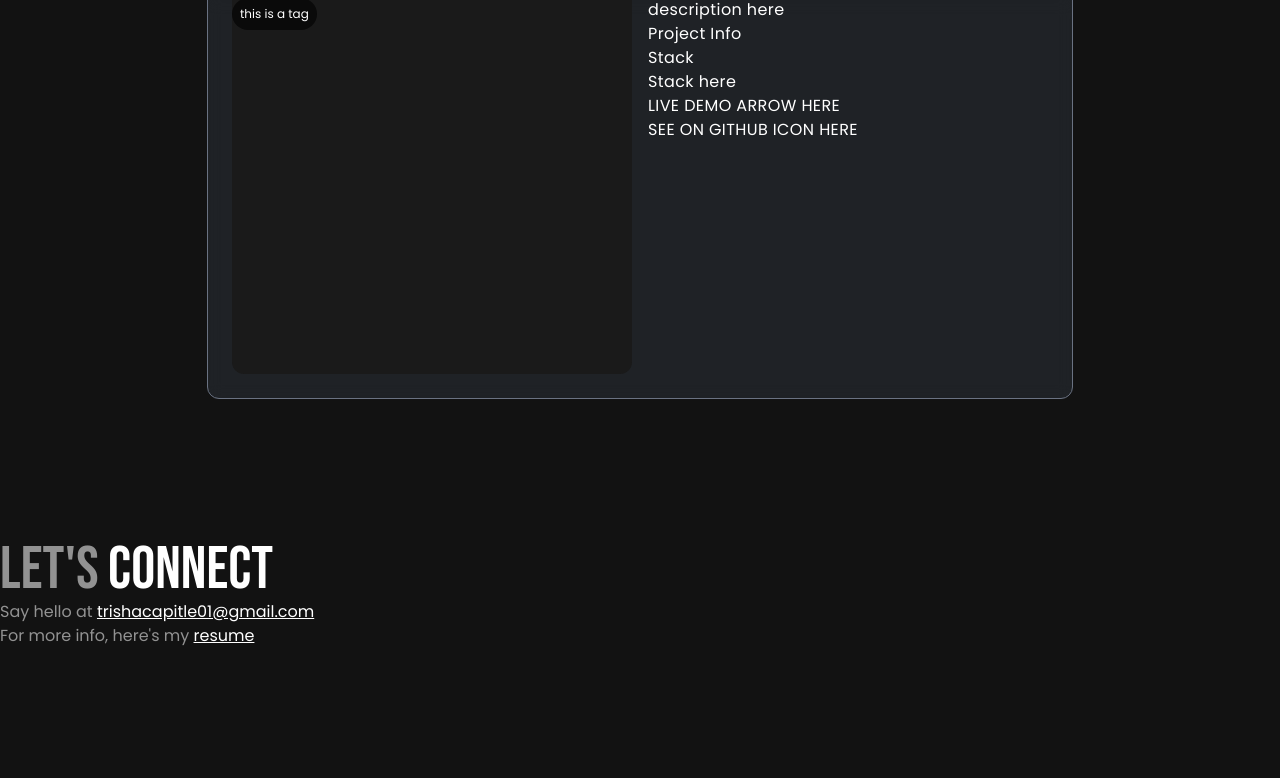
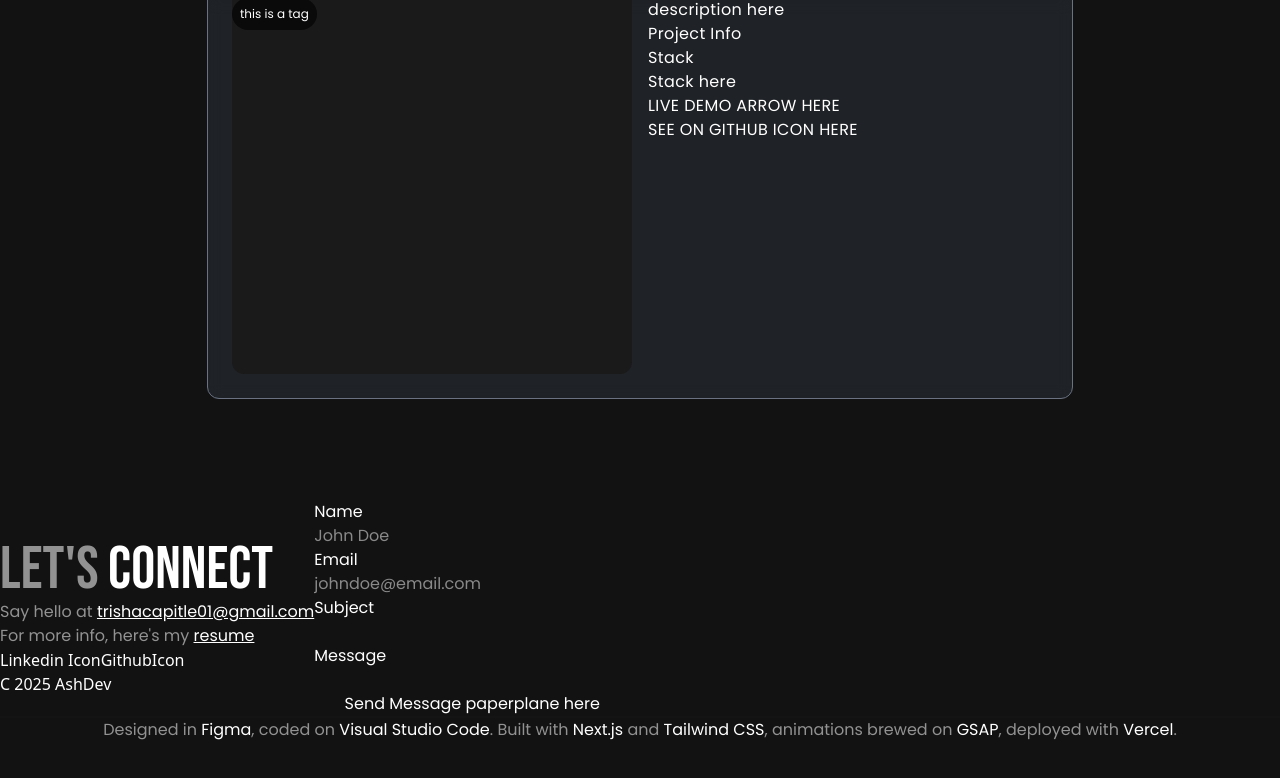
Before and after one commit to trishacapitle/portfolio, a Next.js app: page / in a window 1280 px wide. Shown: the part 1964-2742 px from the top of the page. Built offline with nearby package versions, Linux system fonts and the light colour scheme.

Commit message:
feat: initial Contact component layout and styling

```diff
--- a/components/Contact.tsx
+++ b/components/Contact.tsx
@@ -2,23 +2,50 @@ import React from "react";
 
 const Contact = () => {
   return (
-		<div className="flex h-screen w-full">
-			<div className="font-primary text-white mt-10">
-				<div className="text-6xl">
+    <div className="h-200 w-full">
+      <div className="flex flex-1 flex-col md:flex-row">
+        <div className="section mt-10 flex flex-col text-white">
+          <p className="font-primary text-6xl">
             <span className="text-(--grey)">Let&apos;s</span> Connect
-				</div>
-				<p className="text-(--grey) font-secondary">
+          </p>
+          <p className="font-secondary text-(--grey)">
             Say hello at{" "}
             <span className="text-white underline">
               trishacapitle01@gmail.com
             </span>
           </p>
-				<p className="text-(--grey) font-secondary">
+          <p className="font-secondary text-(--grey)">
             For more info, here&apos;s my{" "}
             <span className="text-white underline">resume</span>
           </p>
-				<div className="flex gap-6 mt-10">
+          <div>
+            <a href="">Linkedin Icon</a>
+            <a href="">GithubIcon</a>
           </div>
+          <p>C 2025 AshDev</p>
+        </div>
+        <div className="form font-secondary flex flex-col text-white">
+          <label htmlFor="name">Name</label>
+          <input id="name" type="text" placeholder="John Doe" />
+          <label htmlFor="email">Email</label>
+          <input id="email" type="text" placeholder="johndoe@email.com" />
+          <label htmlFor="subject">Subject</label>
+          <input id="subject" type="text" />
+          <label htmlFor="message">Message</label>
+          <input id="message" type="text" />
+          <button>Send Message paperplane here</button>
+        </div>
+      </div>
+      <div>
+        <hr className="border border-[#141414]" />
+        <p className="font-secondary text-center text-(--grey)">
+          Designed in <span className="text-white">Figma</span>, coded on{" "}
+          <span className="text-white">Visual Studio Code</span>. Built with{" "}
+          <span className="text-white">Next.js</span> and{" "}
+          <span className="text-white">Tailwind CSS</span>, animations brewed on{" "}
+          <span className="text-white">GSAP</span>, deployed with{" "}
+          <span className="text-white">Vercel</span>.
+        </p>
       </div>
     </div>
   );
```
Lines whose indentation alone changed are shown as unchanged.
